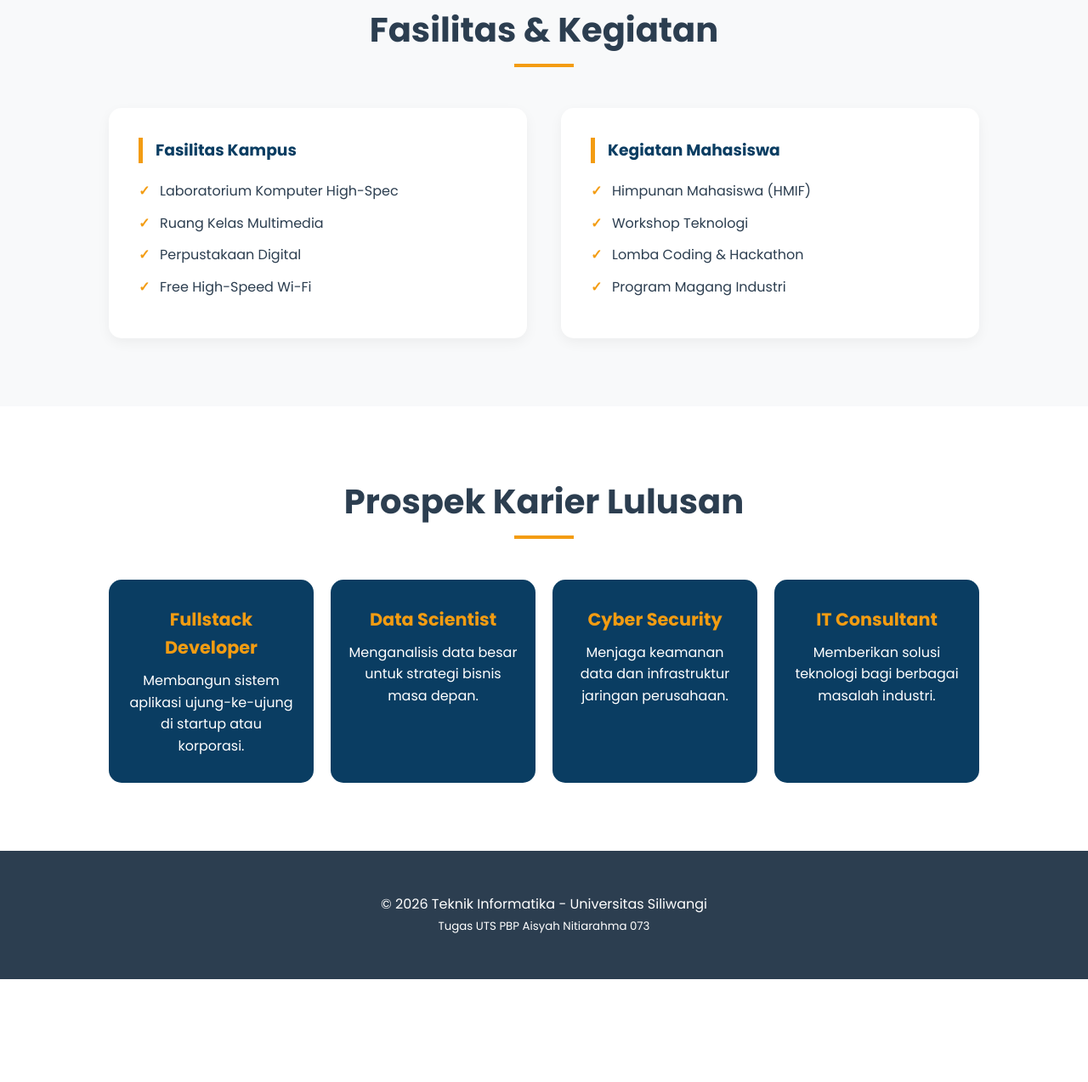
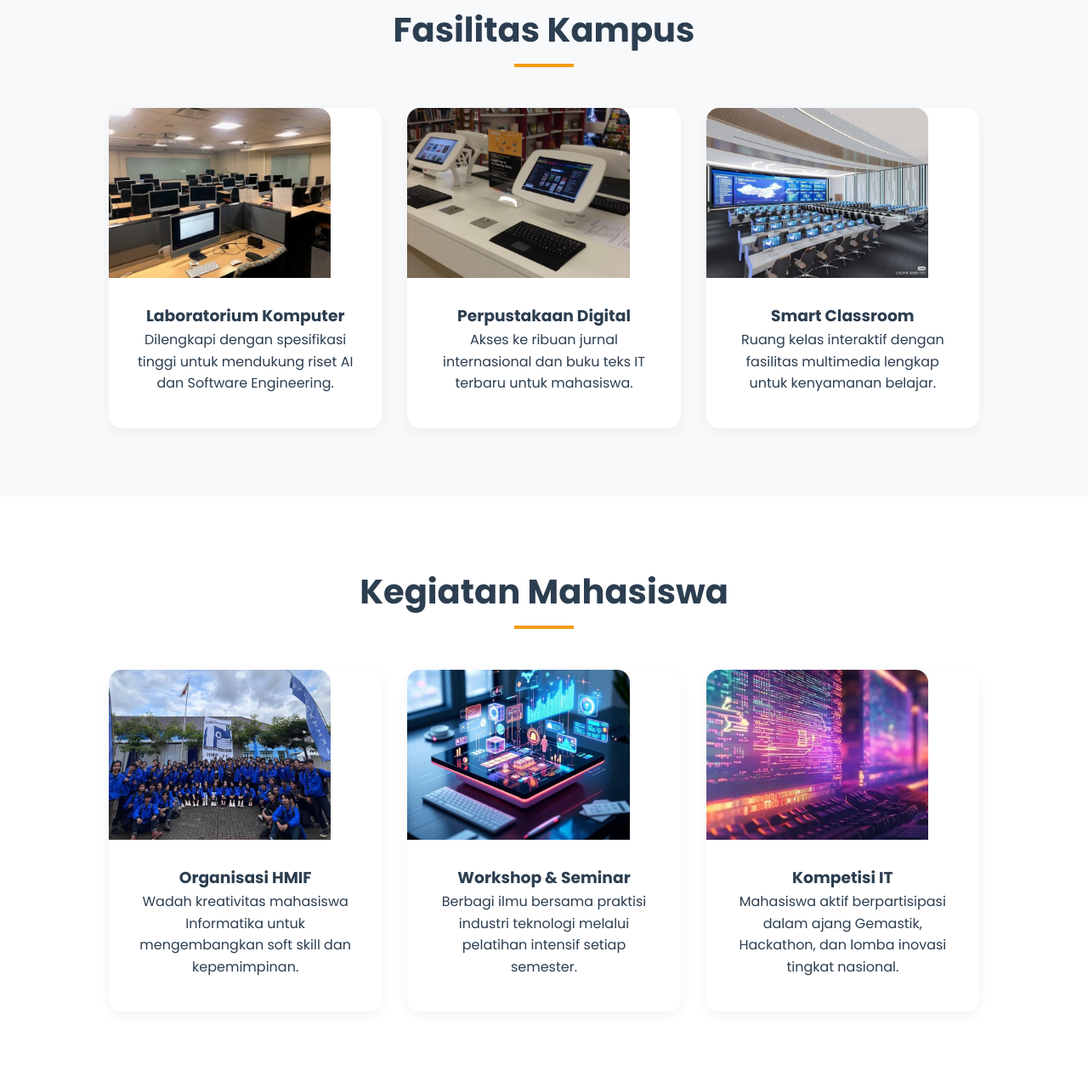
Before and after one commit to aisha1229/uts-pabp-landing-page-if, a plain HTML site: page index.html in a window 1280 px wide. Shown: the part 1457-2730 px from the top of the page at 85% size. Before the commit the page ends 2609 px from the top, so only its background shows below. Drawn offline with Linux system fonts and the light colour scheme.

Commit message:
Update responsive untuk kartu foto

```diff
--- a/index.html
+++ b/index.html
@@ -57,25 +57,70 @@
     </section>
 
     <section id="fasilitas" class="container bg-light">
-        <h2 class="section-title">Fasilitas & Kegiatan</h2>
-        <div class="grid-2">
-            <div class="content-box reveal">
-                <h3>Fasilitas Kampus</h3>
-                <ul>
-                    <li>Laboratorium Komputer High-Spec</li>
-                    <li>Ruang Kelas Multimedia</li>
-                    <li>Perpustakaan Digital</li>
-                    <li>Free High-Speed Wi-Fi</li>
-                </ul>
+        <h2 class="section-title">Fasilitas Kampus</h2>
+        <div class="grid">
+            <div class="card reveal">
+                <div class="card-image">
+                    <img src="assets/lab.jpeg" alt="Laboratorium Informatika">
+                </div>
+                <div class="card-content">
+                    <h3>Laboratorium Komputer</h3>
+                    <p>Dilengkapi dengan spesifikasi tinggi untuk mendukung riset AI dan Software Engineering.</p>
+                </div>
             </div>
-            <div class="content-box reveal">
-                <h3>Kegiatan Mahasiswa</h3>
-                <ul>
-                    <li>Himpunan Mahasiswa (HMIF)</li>
-                    <li>Workshop Teknologi</li>
-                    <li>Lomba Coding & Hackathon</li>
-                    <li>Program Magang Industri</li>
-                </ul>
+
+            <div class="card reveal">
+                <div class="card-image">
+                    <img src="assets/perpus.jpeg" alt="Perpustakaan Unsil">
+                </div>
+                <div class="card-content">
+                    <h3>Perpustakaan Digital</h3>
+                    <p>Akses ke ribuan jurnal internasional dan buku teks IT terbaru untuk mahasiswa.</p>
+                </div>
+            </div>
+
+            <div class="card reveal">
+                <div class="card-image">
+                    <img src="assets/kelas.jpeg" alt="Ruang Kelas Multimedia">
+                </div>
+                <div class="card-content">
+                    <h3>Smart Classroom</h3>
+                    <p>Ruang kelas interaktif dengan fasilitas multimedia lengkap untuk kenyamanan belajar.</p>
+                </div>
+            </div>
+        </div>
+    </section>
+    <section id="kegiatan" class="container">
+        <h2 class="section-title">Kegiatan Mahasiswa</h2>
+        <div class="grid">
+            <div class="card reveal">
+                <div class="card-image">
+                    <img src="assets/hmif.jpeg" alt="Kegiatan HMIF">
+                </div>
+                <div class="card-content">
+                    <h3>Organisasi HMIF</h3>
+                    <p>Wadah kreativitas mahasiswa Informatika untuk mengembangkan soft skill dan kepemimpinan.</p>
+                </div>
+            </div>
+
+            <div class="card reveal">
+                <div class="card-image">
+                    <img src="assets/workshop.jpeg" alt="Workshop Teknologi">
+                </div>
+                <div class="card-content">
+                    <h3>Workshop & Seminar</h3>
+                    <p>Berbagi ilmu bersama praktisi industri teknologi melalui pelatihan intensif setiap semester.</p>
+                </div>
+            </div>
+
+            <div class="card reveal">
+                <div class="card-image">
+                    <img src="assets/lomba.jpeg" alt="Lomba Coding">
+                </div>
+                <div class="card-content">
+                    <h3>Kompetisi IT</h3>
+                    <p>Mahasiswa aktif berpartisipasi dalam ajang Gemastik, Hackathon, dan lomba inovasi tingkat nasional.</p>
+                </div>
             </div>
         </div>
     </section>
--- a/style.css
+++ b/style.css
@@ -136,6 +136,28 @@ nav.sticky {
     transition: 0.4s;
     box-shadow: 0 5px 15px rgba(0,0,0,0.05);
 }
+.card-image {
+    width: 100%;
+    height: 200px;
+    overflow: hidden;
+    border-radius: 15px 15px 0 0;
+    margin: -40px -30px 20px -30px;
+}
+
+.card-image img {
+    width: 100%;
+    height: 100%;
+    object-fit: cover;
+    transition: transform 0.5s ease;
+}
+
+.card:hover .card-image img {
+    transform: scale(1.1);
+}
+
+.card-content {
+    padding-top: 10px;
+}
 .card:hover { transform: translateY(-10px); box-shadow: 0 10px 25px rgba(0,0,0,0.1); }
 .icon { font-size: 3.5rem; margin-bottom: 20px; display: block; }
 
@@ -244,7 +266,6 @@ footer {
         background-size: 80% !important;
         background-position: center 30% !important;
     }
-
     .container { padding: 60px 5%; }
     .grid-2 { grid-template-columns: 1fr; }
     .section-title { font-size: 2rem; }
@@ -253,4 +274,19 @@ footer {
         right: 20px;
         left: 20px;
     }
+    .card {
+        margin-bottom: 20px;
+        padding: 30px 20px;
+    }
+    .card-image {
+        height: 160px;
+        margin: -30px -20px 15px -20px;
+    }
+    .grid {
+        grid-template-columns: 1fr;
+        gap: 20px;
+    }
+    .card-content h3 {
+        font-size: 1.2rem;
+    }
 }
```
Also changed, not shown: assets/hmif.jpeg (added), assets/kelas.jpeg (added), assets/lab.jpeg (added), assets/lomba.jpeg (added), assets/perpus.jpeg (added), assets/workshop.jpeg (added).
